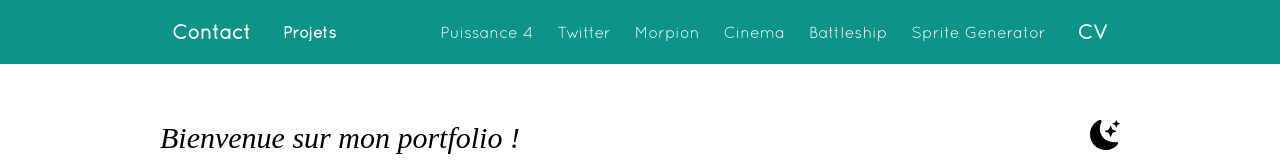
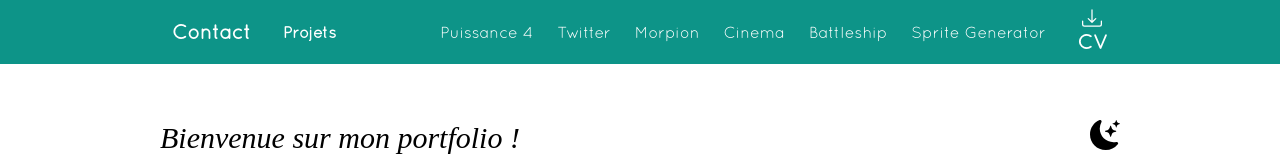
Before and after one commit to maylangomes/portfolio, a Next.js app: page / in a window 1280 px wide. Shown: the top 160 px of the page. Built offline with nearby package versions, Linux system fonts and the light colour scheme; a web font is replaced by a local one.

Commit message:
feat: logo upload au-dessus du CV

```diff
--- a/src/app/page.js
+++ b/src/app/page.js
@@ -4,6 +4,7 @@
 import "./globals.css"
 import { useState } from "react";
 import Image from 'next/legacy/image';
+import { BsDownload } from "react-icons/bs";
 //import Puissance4 from '../public/puissance4.png';
 
 // export default function test() {
@@ -96,9 +97,9 @@ export default function Home() {
                 <a href="#Sprite" className="text-white text-sm md:text-base hover:bg-teal-500 rounded-lg px-1 py-1 lg:px-3 lg:py-2">Sprite Generator</a>
               </div>
             </div>
-            <a href="CV_wac.pdf" download className="text-white text-lg md:text-xl hover:bg-teal-400 rounded-lg px-3 py-2 font-bold lg:mr-20 xl:mr-40 hidden sm:block">CV</a>
+            <a href="CV_wac.pdf" download className="text-white text-lg md:text-xl hover:bg-teal-400 rounded-lg px-3 py-2 font-bold lg:mr-20 xl:mr-40 hidden sm:block"><BsDownload style={{marginLeft: "4px"}}/>CV</a>
           </div>
-        <a href="CV_wac.pdf" download className="text-white text-lg md:text-xl hover:bg-teal-400 rounded-lg px-3 font-bold xl:mr-14 float-right sm:hidden">CV</a>
+        <a href="CV_wac.pdf" download className="text-white text-lg md:text-xl hover:bg-teal-400 rounded-lg px-3 font-bold xl:mr-14 float-right sm:hidden"><BsDownload style={{marginLeft: "4px"}}/>CV</a>
         <a onClick={() => {isMenuShow.current = false; isContactShow.current = true; setShowForm(!showForm);}} className="text-white text-lg md:text-xl hover:bg-teal-400 rounded-lg px-3 font-bold float-right xl:ml-14 sm:hidden">Contact</a>
         </div>
         <div className="sm:hidden">
@@ -199,7 +200,7 @@ export default function Home() {
                 height={"100"}
                 layout="responsive"
                 priority
-                src={"https://raw.githubusercontent.com/maylangomes/Img/main/puissance4.png"}
+                src={"https://raw.githubusercontent.com/maylangomes/Img/main/puissance_4.png"}
               />
             </div>
             <div id="Twitter" className="basis-1/3 flex-1">
```
